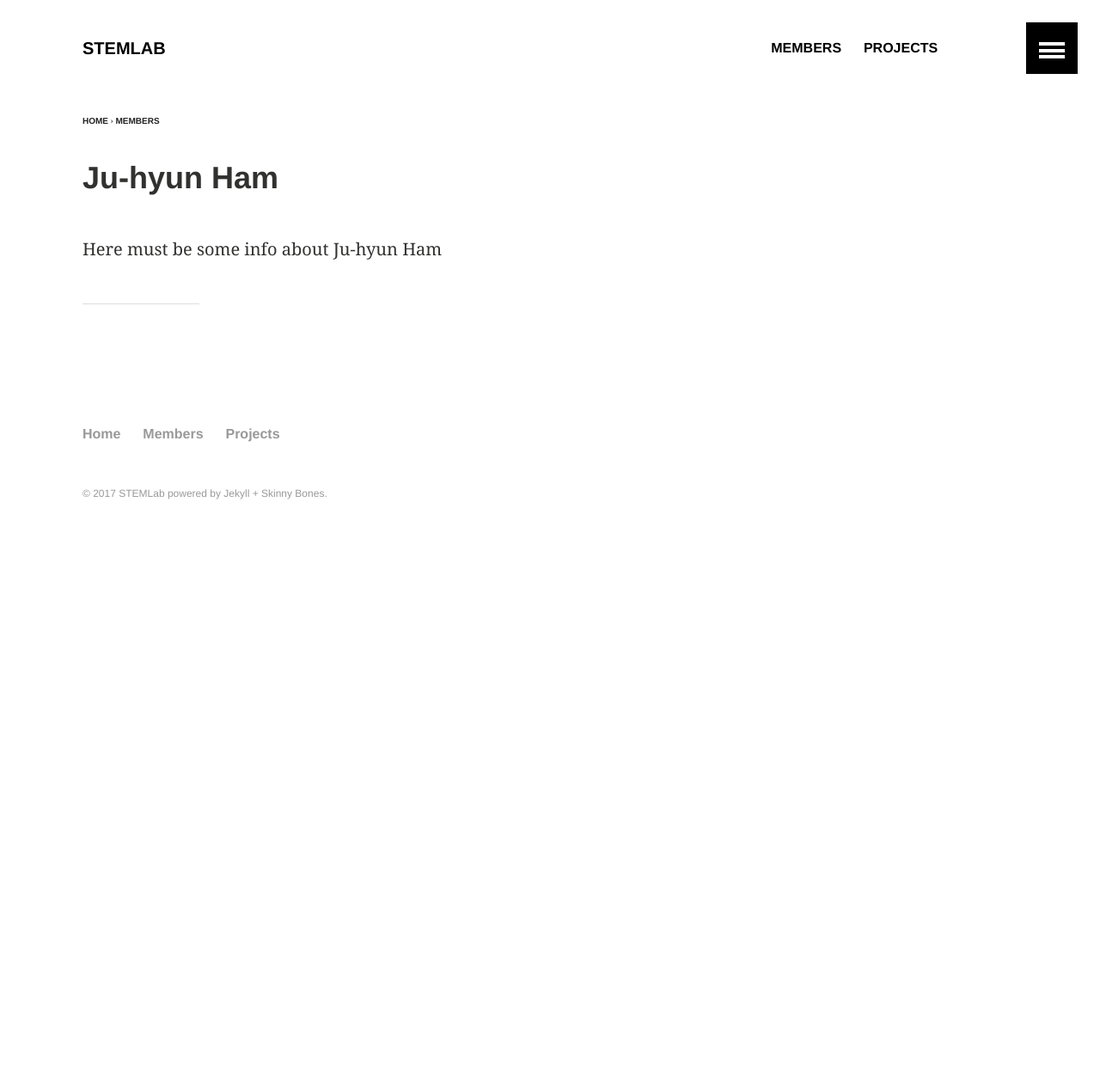
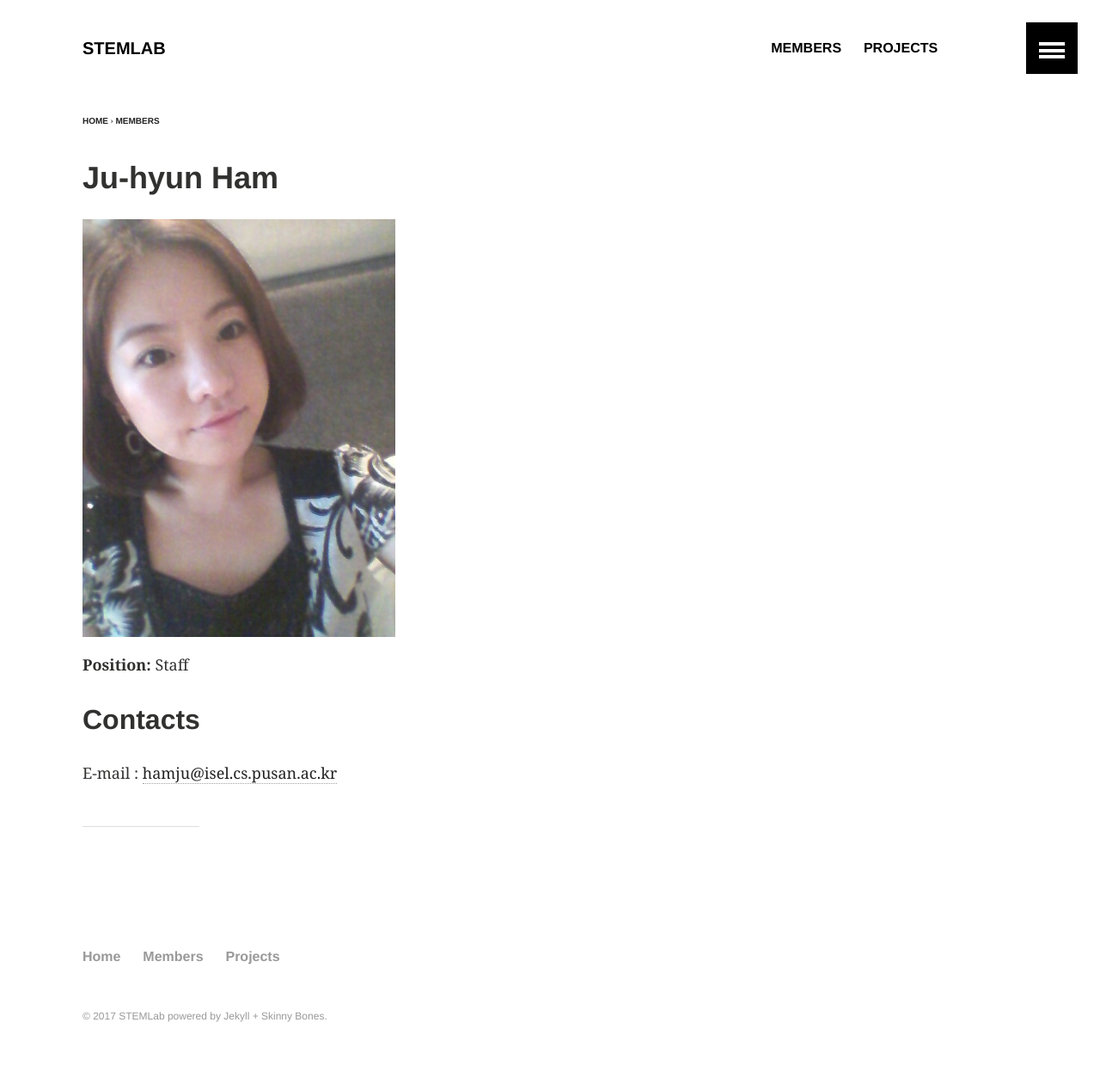
Before and after one commit to STEMLab/STEMLab.github.io, a Jekyll site: the page built from _posts/members/2016-03-17-ju_hyun.md, in a window 1280 px wide. Shown: the whole page at 86% size. Built offline with Jekyll 4.4.1, drawn with Linux system fonts in a browser that asks for light colours; before the commit the page ends 900 px from its top, so only the background shows below that.

Commit message:
ju-hyun's basic info

```diff
--- a/_posts/members/2016-03-17-ju_hyun.md
+++ b/_posts/members/2016-03-17-ju_hyun.md
@@ -6,10 +6,14 @@ excerpt: "Staff"
 tags: [sample, images, test]
 ads: false
 image:
-  feature:
-  teaser: hjh.JPG
+  feature: hjh_feature.JPG
+  teaser: hjh_teaser.JPG
 ---
 
-Here must be some info about Ju-hyun Ham
+<div><img style="width: 45%; height: 30%" src="{{ site.url }}/images/{{ page.image.feature }}" alt="feature" ></div>
 
-{% include toc.html %}
+**Position:** Staff <br/>
+
+## Contacts
+
+E-mail : <a href="mailto:hamju@isel.cs.pusan.ac.kr">hamju@isel.cs.pusan.ac.kr</a> <br/>
```
Also changed, not shown: images/hjh_feature.JPG (added), images/hjh_teaser.JPG (renamed from images/hjh.JPG).
